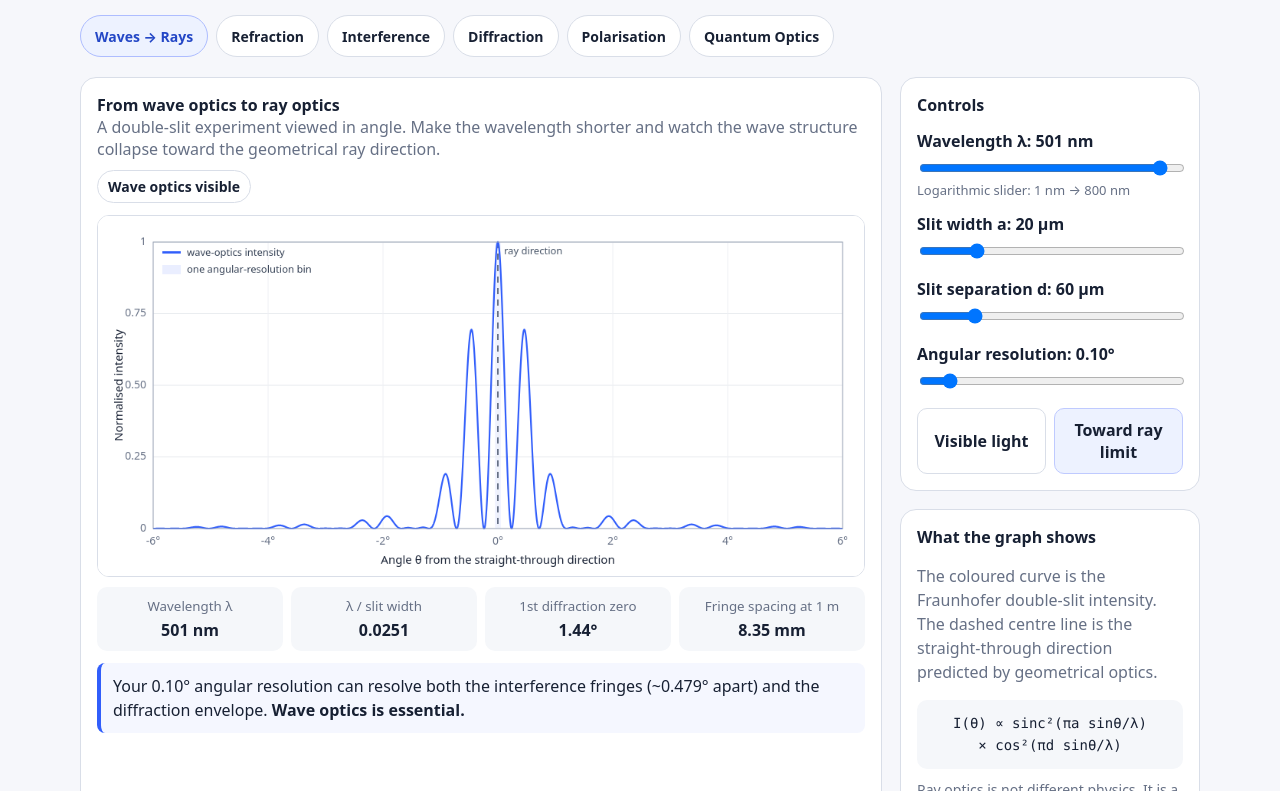
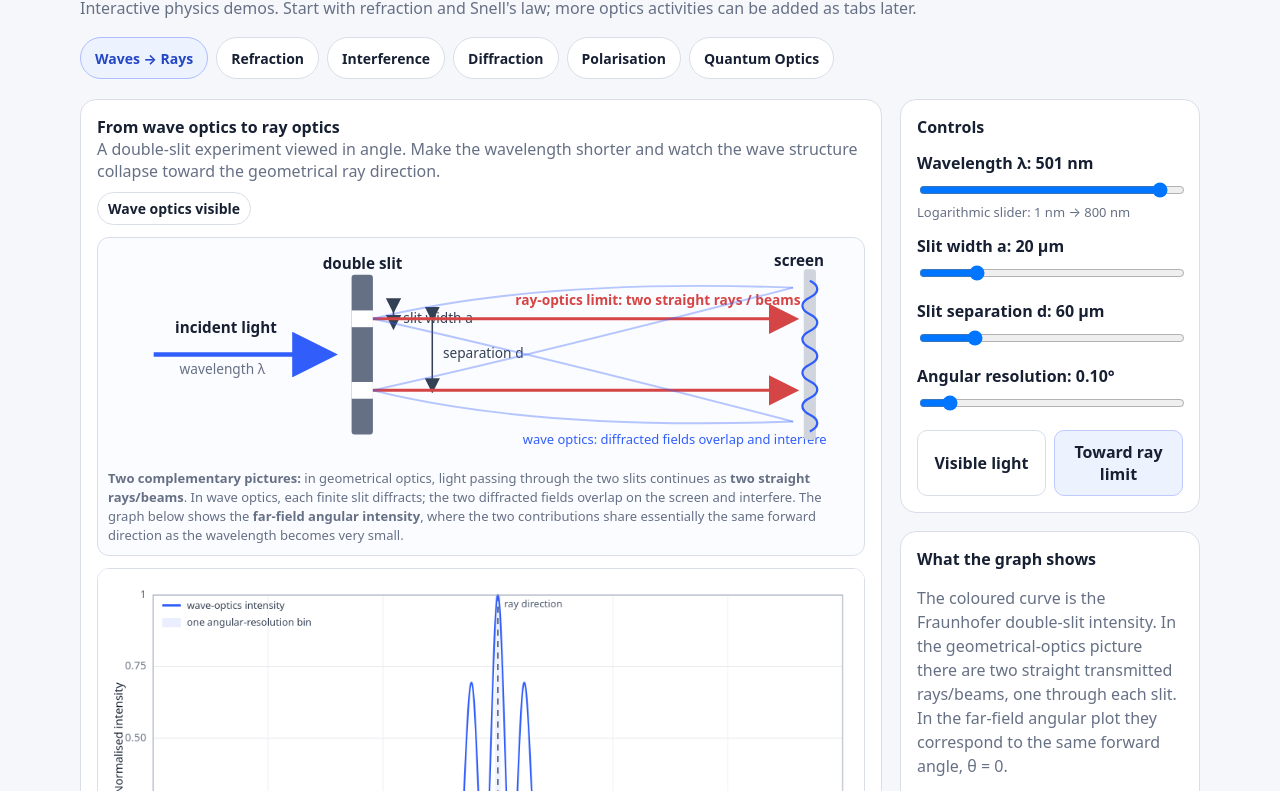
Before and after one commit to joe851642001/optics_playground, a plain HTML site: page index.html in a window 1280 px wide. Shown: the part 110-901 px from the top of the page. Drawn offline with Linux system fonts and the light colour scheme.

Commit message:
Add files via upload

```diff
--- a/index.html
+++ b/index.html
@@ -5,16 +5,15 @@
 <meta name="viewport" content="width=device-width, initial-scale=1">
 <title>Optics Playground — Refraction & Snell's Law</title>
 
-<!--
-PLAUSIBLE ANALYTICS SETUP
-=========================
-1. Publish this site on GitHub Pages first.
-2. Add the GitHub Pages hostname to Plausible.
-3. Plausible will give you a site-specific tracking snippet.
-4. Paste that complete snippet immediately BELOW this comment.
+<!-- Google tag (gtag.js) -->
+<script async src="https://www.googletagmanager.com/gtag/js?id=G-VB4PLZGGJV"></script>
+<script>
+  window.dataLayer = window.dataLayer || [];
+  function gtag(){dataLayer.push(arguments);}
+  gtag('js', new Date());
 
-It currently looks similar to:
-<script async src="https://plausible.io/js/pa-XXXXX.js"></script>
+  gtag('config', 'G-VB4PLZGGJV');
+</script>
 <script>
   window.plausible=window.plausible||function(){(plausible.q=plausible.q||[]).push(arguments)},
   plausible.init=plausible.init||function(i){plausible.o=i||{}};
@@ -87,6 +86,14 @@ The helper below lets interaction events queue safely before Plausible loads.
   .muted{color:var(--muted)}
   .analytics-note{margin-top:14px;padding-top:12px;border-top:1px solid var(--border)}
   .wave-grid{display:grid;grid-template-columns:minmax(0,1fr) 300px;gap:18px}
+  .wave-schematic{
+    margin-top:12px;border:1px solid var(--border);border-radius:12px;
+    background:#fbfcff;padding:10px;overflow:hidden
+  }
+  .wave-schematic svg{display:block;width:100%;height:auto}
+  .wave-schematic-note{
+    margin-top:8px;font-size:13px;color:var(--muted);line-height:1.45
+  }
   .wave-canvas-wrap{
     margin-top:12px;border:1px solid var(--border);border-radius:12px;
     background:#fff;overflow:hidden
@@ -140,6 +147,75 @@ The helper below lets interaction events queue safely before Plausible loads.
           <div id="waveRegimeBadge" class="badge">Wave optics visible</div>
         </div>
 
+        <div class="wave-schematic">
+          <svg viewBox="0 0 980 280" role="img" aria-label="Corrected schematic of the double-slit experiment. A plane wave illuminates two slits. In the geometrical-optics limit, two straight parallel rays pass through the two slits. In wave optics, the two apertures diffract and their fields overlap on the far screen, producing interference fringes.">
+            <defs>
+              <marker id="arrowBlue" markerWidth="10" markerHeight="10" refX="8" refY="5" orient="auto" markerUnits="strokeWidth">
+                <path d="M0,0 L10,5 L0,10 z" fill="#315efb"></path>
+              </marker>
+              <marker id="arrowDark" markerWidth="10" markerHeight="10" refX="8" refY="5" orient="auto" markerUnits="strokeWidth">
+                <path d="M0,0 L10,5 L0,10 z" fill="#344054"></path>
+              </marker>
+              <marker id="arrowRay" markerWidth="10" markerHeight="10" refX="8" refY="5" orient="auto" markerUnits="strokeWidth">
+                <path d="M0,0 L10,5 L0,10 z" fill="#d64545"></path>
+              </marker>
+            </defs>
+
+            <rect x="0" y="0" width="980" height="280" fill="#fbfcff"></rect>
+
+            <!-- incident plane wave / beam -->
+            <line x1="60" y1="140" x2="290" y2="140" stroke="#315efb" stroke-width="6" marker-end="url(#arrowBlue)"></line>
+            <text x="88" y="112" font-size="20" fill="#172033" font-weight="700">incident light</text>
+            <text x="94" y="166" font-size="18" fill="#667085">wavelength λ</text>
+
+            <!-- double-slit barrier -->
+            <rect x="320" y="35" width="28" height="210" fill="#667085" rx="4"></rect>
+            <rect x="320" y="82" width="28" height="22" fill="#ffffff"></rect>
+            <rect x="320" y="176" width="28" height="22" fill="#ffffff"></rect>
+            <text x="282" y="27" font-size="20" fill="#172033" font-weight="700">double slit</text>
+
+            <!-- dimensions -->
+            <line x1="375" y1="82" x2="375" y2="104" stroke="#344054" stroke-width="2" marker-start="url(#arrowDark)" marker-end="url(#arrowDark)"></line>
+            <text x="388" y="98" font-size="18" fill="#344054">slit width a</text>
+
+            <line x1="426" y1="93" x2="426" y2="187" stroke="#344054" stroke-width="2" marker-start="url(#arrowDark)" marker-end="url(#arrowDark)"></line>
+            <text x="440" y="145" font-size="18" fill="#344054">separation d</text>
+
+            <!-- TWO geometrical rays / narrow beams -->
+            <line x1="348" y1="93" x2="900" y2="93" stroke="#d64545" stroke-width="4" marker-end="url(#arrowRay)"></line>
+            <line x1="348" y1="187" x2="900" y2="187" stroke="#d64545" stroke-width="4" marker-end="url(#arrowRay)"></line>
+            <text x="535" y="75" font-size="18" fill="#d64545" font-weight="700">ray-optics limit: two straight rays / beams</text>
+
+            <!-- wave-optics spreading, shown faintly -->
+            <path d="M348 93 Q560 40 900 52" fill="none" stroke="#315efb" stroke-width="2.5" opacity="0.35"></path>
+            <path d="M348 93 Q560 140 900 228" fill="none" stroke="#315efb" stroke-width="2.5" opacity="0.35"></path>
+            <path d="M348 187 Q560 240 900 228" fill="none" stroke="#315efb" stroke-width="2.5" opacity="0.35"></path>
+            <path d="M348 187 Q560 140 900 52" fill="none" stroke="#315efb" stroke-width="2.5" opacity="0.35"></path>
+            <text x="545" y="258" font-size="17" fill="#315efb">wave optics: diffracted fields overlap and interfere</text>
+
+            <!-- screen -->
+            <rect x="914" y="28" width="16" height="224" fill="#d0d5dd" rx="4"></rect>
+            <text x="875" y="23" font-size="20" fill="#172033" font-weight="700">screen</text>
+
+            <!-- illustrative fringe trace on screen -->
+            <path d="M922 43
+                     C935 49, 935 59, 922 65
+                     C909 71, 909 81, 922 87
+                     C935 93, 935 103, 922 109
+                     C909 115, 909 125, 922 131
+                     C935 137, 935 147, 922 153
+                     C909 159, 909 169, 922 175
+                     C935 181, 935 191, 922 197
+                     C909 203, 909 213, 922 219
+                     C935 225, 935 235, 922 241"
+                  fill="none" stroke="#315efb" stroke-width="3"></path>
+          </svg>
+
+          <div class="wave-schematic-note">
+            <b>Two complementary pictures:</b> in geometrical optics, light passing through the two slits continues as <b>two straight rays/beams</b>. In wave optics, each finite slit diffracts; the two diffracted fields overlap on the screen and interfere. The graph below shows the <b>far-field angular intensity</b>, where the two contributions share essentially the same forward direction as the wavelength becomes very small.
+          </div>
+        </div>
+
         <div class="wave-canvas-wrap">
           <canvas id="waveCanvas" width="1000" height="470" role="img" aria-label="Double-slit angular intensity pattern. The diffraction envelope and interference fringes narrow as wavelength is reduced."></canvas>
         </div>
@@ -182,7 +258,7 @@ The helper below lets interaction events queue safely before Plausible loads.
         <section class="card" style="margin-top:18px">
           <strong>What the graph shows</strong>
           <p class="muted" style="line-height:1.5">
-            The coloured curve is the Fraunhofer double-slit intensity. The dashed centre line is the straight-through direction predicted by geometrical optics.
+            The coloured curve is the Fraunhofer double-slit intensity. In the geometrical-optics picture there are two straight transmitted rays/beams, one through each slit. In the far-field angular plot they correspond to the same forward angle, θ = 0.
           </p>
           <div class="equation" style="font-size:14px;line-height:1.6">
             I(θ) ∝ sinc²(πa sinθ/λ)<br>× cos²(πd sinθ/λ)
@@ -346,7 +422,7 @@ The helper below lets interaction events queue safely before Plausible loads.
       Dr Joe Chen. Centre for Photonics, Department of Physics, University of Bath. Created by ChatGPT GPT-5.6 Sol on 26/09/2026.
     </div>
     <div class="analytics-note">
-      When analytics is enabled, anonymous usage statistics can include page visits, approximate country and interactions with the activities. No student name, email address or student ID is requested by this site.
+      This site uses Google Analytics to understand usage of the teaching activities, including page visits, approximate country and selected interactions. No student name, email address or student ID is requested by this site.
     </div>
   </footer>
 </div>
@@ -356,12 +432,12 @@ The helper below lets interaction events queue safely before Plausible loads.
   const q = s => document.querySelector(s);
   const qa = s => Array.from(document.querySelectorAll(s));
 
-  // ---------- Analytics ----------
+  // ---------- Google Analytics 4 ----------
   // These events intentionally avoid student-identifying information.
-  // We do NOT send every slider movement, to avoid noisy/expensive analytics.
-  function track(eventName) {
-    if (typeof window.plausible === 'function') {
-      window.plausible(eventName);
+  // We do not send every slider movement.
+  function track(eventName, params = {}) {
+    if (typeof window.gtag === 'function') {
+      window.gtag('event', eventName, params);
     }
   }
 
@@ -369,15 +445,7 @@ The helper below lets interaction events queue safely before Plausible loads.
   function trackTabOnce(tabName) {
     if (openedTabs.has(tabName)) return;
     openedTabs.add(tabName);
-    const labels = {
-      'wave-ray': 'Wave to Ray',
-      refraction: 'Refraction',
-      interference: 'Interference',
-      diffraction: 'Diffraction',
-      polarisation: 'Polarisation',
-      quantum: 'Quantum Optics'
-    };
-    track('Tab Opened - ' + labels[tabName]);
+    track('tab_opened', { activity: tabName });
   }
 
   let simulationStartedTracked = false;
@@ -387,7 +455,7 @@ The helper below lets interaction events queue safely before Plausible loads.
   function markSimulationStarted() {
     if (simulationStartedTracked) return;
     simulationStartedTracked = true;
-    track('Simulation Started - Refraction');
+    track('simulation_started', { activity: 'refraction' });
   }
 
   // ---------- Tabs ----------
@@ -439,7 +507,7 @@ The helper below lets interaction events queue safely before Plausible loads.
   function markWaveSimulationStarted() {
     if (waveSimulationStartedTracked) return;
     waveSimulationStartedTracked = true;
-    track('Simulation Started - Wave to Ray');
+    track('simulation_started', { activity: 'wave_to_ray' });
   }
 
   function formatLengthMetres(m) {
@@ -510,7 +578,7 @@ The helper below lets interaction events queue safely before Plausible loads.
       statusHTML = `Both the fringe spacing and the main diffraction angular scale are smaller than your ${resolutionDeg.toFixed(2)}° resolution. The detailed wave structure is still there mathematically, but at this scale <b>the geometrical ray direction is a useful approximation.</b>`;
       if (waveSimulationStartedTracked && !rayLimitTracked) {
         rayLimitTracked = true;
-        track('Ray Limit Explored - Wave to Ray');
+        track('ray_limit_explored', { activity: 'wave_to_ray' });
       }
     }
 
@@ -723,7 +791,7 @@ The helper below lets interaction events queue safely before Plausible loads.
 
       if (simulationStartedTracked && !tirTracked) {
         tirTracked = true;
-        track('TIR Reached - Refraction');
+        track('tir_reached', { activity: 'refraction' });
       }
     } else {
       q('#refractedRay').style.display='';
@@ -758,7 +826,7 @@ The helper below lets interaction events queue safely before Plausible loads.
       q('#challengeMessage').innerHTML='<b>Nice!</b> At the critical angle, θ₂ ≈ 90° and the transmitted ray skims the interface.';
       if (simulationStartedTracked && !criticalTracked) {
         criticalTracked = true;
-        track('Critical Angle Reached - Refraction');
+        track('critical_angle_reached', { activity: 'refraction' });
       }
     } else if(tir){
       q('#challengeMessage').textContent='You went past the critical angle — now you have total internal reflection.';
@@ -801,17 +869,17 @@ The helper below lets interaction events queue safely before Plausible loads.
   });
 
   const presets={
-    'air-glass':{values:[1.00,1.50,40],event:'Preset - Air to Glass'},
-    'water-air':{values:[1.33,1.00,40],event:'Preset - Water to Air'},
-    'glass-air':{values:[1.50,1.00,35],event:'Preset - Glass to Air'},
-    'diamond-air':{values:[2.42,1.00,30],event:'Preset - Diamond to Air'}
+    'air-glass':{values:[1.00,1.50,40],event:'air_to_glass'},
+    'water-air':{values:[1.33,1.00,40],event:'water_to_air'},
+    'glass-air':{values:[1.50,1.00,35],event:'glass_to_air'},
+    'diamond-air':{values:[2.42,1.00,30],event:'diamond_to_air'}
   };
 
   qa('[data-preset]').forEach(b=>b.addEventListener('click',()=>{
     markSimulationStarted();
     const preset=presets[b.dataset.preset];
     if(!preset) return;
-    track(preset.event);
+    track('preset_used', { activity: 'refraction', preset: preset.event });
     setValues(...preset.values);
   }));
 
```
